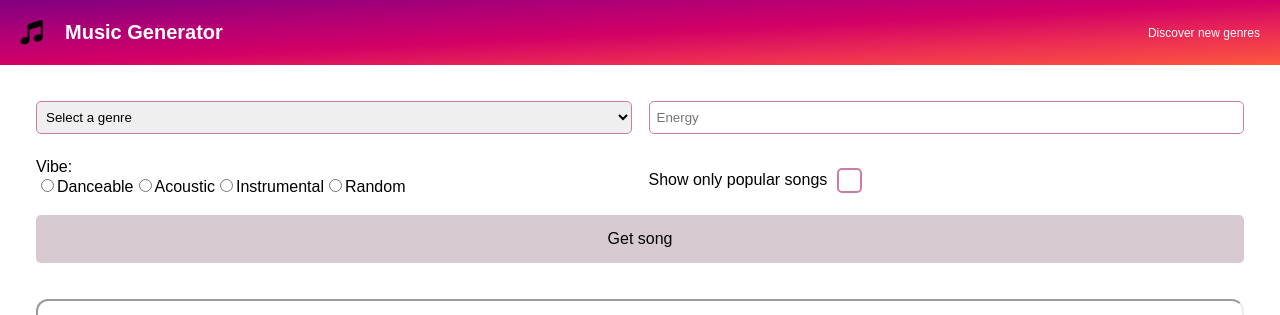
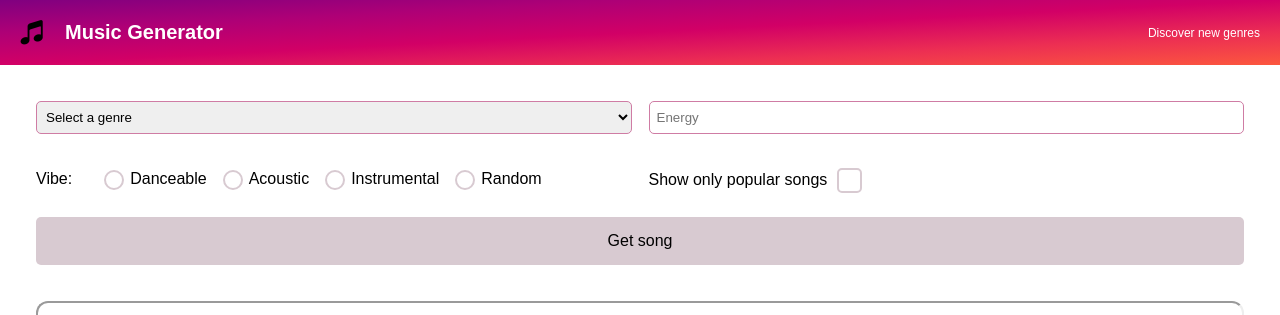
Before and after one commit to mattw076/music-generator, a React app: page / in a window 1280 px wide. Shown: the top 315 px of the page. Built offline with nearby package versions, Linux system fonts and the light colour scheme.

Commit message:
Radio buttons and checkbox styling complete

```diff
--- a/src/components/GenrePickerForm/GenrePickerForm.jsx
+++ b/src/components/GenrePickerForm/GenrePickerForm.jsx
@@ -81,45 +81,57 @@ const GenrePickerForm = (props) => {
                 value={formData.energy}
             />
 
-            <label className={styles.vibe}>
-                <div>Vibe: </div>
+            <span className={styles.vibe}>Vibe:
+
+                <label>
                     <input
                         type="radio"
-                    id="danceable"
                         name="vibe"
                         value="danceable"
                         checked={formData.vibe === "danceable"}
                         onChange={handleChange}
                     />
-                <label htmlFor="danceable">Danceable</label>
+                    <span></span>
+                    Danceable
+                    </label>
+
+                <label>
                     <input
                         type="radio"
-                    id="acoustic"
                         name="vibe"
                         value="acoustic"
                         checked={formData.vibe === "acoustic"}
                         onChange={handleChange}
                         />
-                <label htmlFor="acoustic">Acoustic</label>
+                    <span></span>
+                    Acoustic
+                </label>
+
+                <label>
                     <input
                         type="radio"
-                    id="instrumental"
                         name="vibe"
                         value="instrumental"
                         checked={formData.vibe === "instrumental"}
                         onChange={handleChange}
                         />
-                <label htmlFor="instrumental">Instrumental</label>
+                    <span></span>
+                    Instrumental
+                </label>
+
+                <label>
                     <input
                         type="radio"
-                    id="random"
                         name="vibe"
                         value="random"
                         checked={formData.vibe === "random"}
                         onChange={handleChange}
                         />
-                <label htmlFor="random">Random</label>
+                    <span></span>
+                Random
                 </label>
+
+            </span>
 
             <label class={styles.checkbox}>Show only popular songs
                 <input
--- a/src/components/GenrePickerForm/GenrePickerForm.module.scss
+++ b/src/components/GenrePickerForm/GenrePickerForm.module.scss
@@ -12,9 +12,52 @@
         height: 2.5em;
     }
 
-    // TODO: vibe styling
+    .vibe {
 
-    //// Checkbox styling
+        padding-top: 12px;
+
+        label {
+            margin-left: 10px;
+        }
+
+        input {
+            display: none;
+        }
+
+        label:first-of-type {
+            margin-left: 26px;
+        }
+
+        span {
+            display: inline-block;
+            border: 2px solid rgb(216, 202, 209);
+            border-radius: 50%;
+            margin: 0px 6px 0px 6px;
+            width: 20px;
+            height: 20px;
+            vertical-align: middle;
+            position: relative;
+            transition: width 0.1s, height 0.1s, margin 0.1s;
+        }
+
+        // selector for a span that is adjacent sibling to input:checked
+        :checked+span {
+            width: 20px;
+            height: 20px;
+            margin: 0px 6px 0px 6px;
+            border: 2px solid rgb(210, 0, 102);
+        }
+
+        :checked+span:after {
+            content: "\25CF";
+            color: rgb(210, 0, 102);
+            font-size: 20px;
+            position: absolute;
+            top: -5px;
+            left: 2px;
+        }
+    }
+
     .checkbox {
 
         input {
@@ -23,7 +66,7 @@
 
         span {
             display: inline-block;
-            border: 2px solid rgb(207, 124, 164);
+            border: 2px solid rgb(216, 202, 209);
             border-radius: 5px;
             width: 25px;
             height: 25px;
@@ -36,8 +79,8 @@
         // selector for a span that is adjacent sibling to input:checked
         :checked+span {
             background: rgb(210, 0, 102);
-            width: 27px;
-            height: 27px;
+            width: 25px;
+            height: 25px;
             margin: 2px;
             border: none;
             margin: 10px;
@@ -62,5 +105,6 @@
         height: 3em;
         cursor: pointer;
         font-size: 16px;
+        margin-top: 2px;
     }
 }
```
Also changed, not shown: 2 other files (tests, documents, lock files or other folders). Lines whose indentation alone changed are shown as unchanged.
